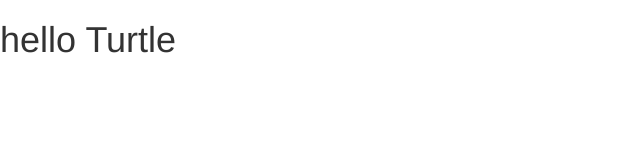
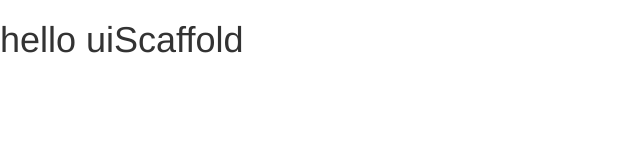
Before and after one commit to burib/uiScaffold, a website built with webpack: page ui/src/index.html in a window 1280 px wide. Shown: the whole page, without its empty margins (0-640 px from the left). Built offline with nearby package versions, Linux system fonts and the light colour scheme; some packages are replaced by stand-ins of ours; files whose address does not match are found by name.

```diff
--- a/ui/src/index.html
+++ b/ui/src/index.html
@@ -10,7 +10,7 @@
 </head>
 
 <body ng-app="app">
-  <h1>hello Turtle</h1>
+  <h1>hello uiScaffold</h1>
   <ng-view autoscroll="true"></ng-view>
 
   <script src="assets/js/vendor-hash.js"></script>
```
Also changed, not shown: README.md (added).
